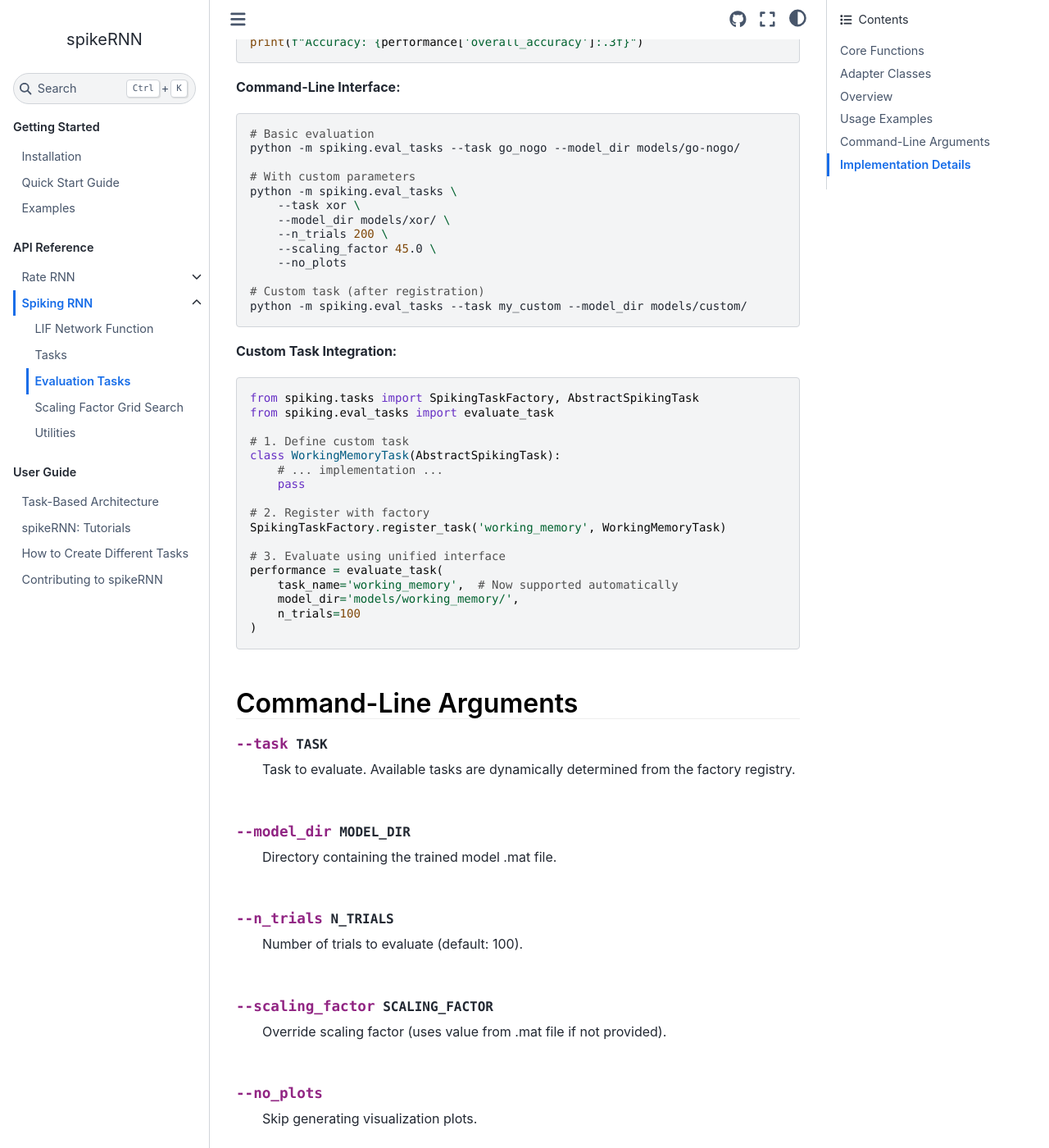
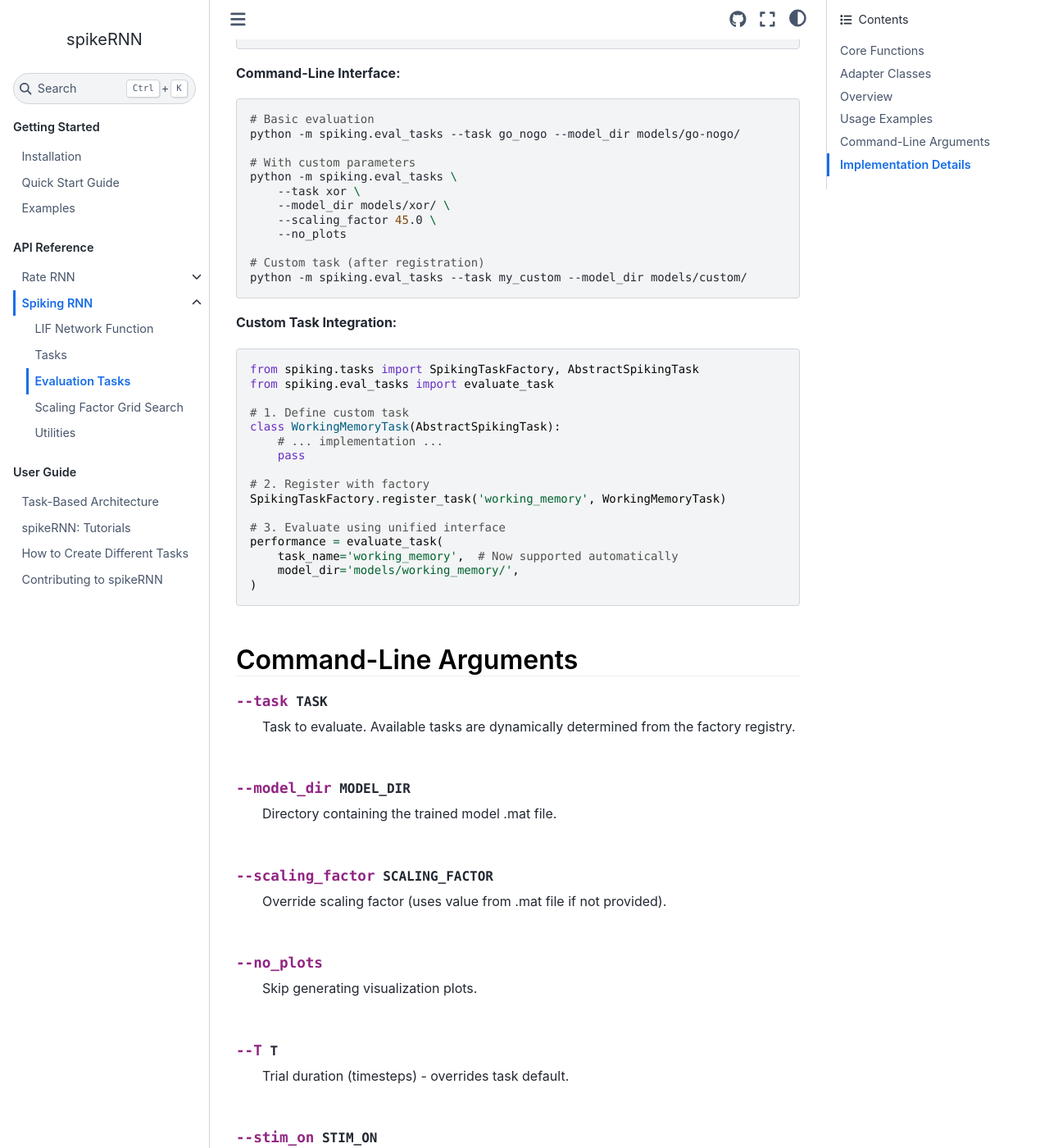
Before and after one commit to NuttidaLab/spikeRNN, a Sphinx documentation site: the page built from docs/api/spiking/eval_tasks.rst, in a window 1280 px wide and 1400 px high, scrolled down 1742 px. Shown: the whole window at 82% size. Built offline with Sphinx 7.4.7 and the Sphinx Book theme 1.1.4, drawn with Linux system fonts in a browser that asks for light colours.

Commit message:
fix typo

```diff
--- a/docs/api/spiking/eval_tasks.rst
+++ b/docs/api/spiking/eval_tasks.rst
@@ -56,7 +56,6 @@
     performance = evaluate_task(
         task_name='go_nogo',           # or 'xor', 'mante', custom tasks
         model_dir='models/go-nogo/',
-        n_trials=100,
         save_plots=True
     )
 
@@ -73,7 +72,6 @@
     python -m spiking.eval_tasks \
         --task xor \
         --model_dir models/xor/ \
-        --n_trials 200 \
         --scaling_factor 45.0 \
         --no_plots
 
@@ -99,7 +97,6 @@
     performance = evaluate_task(
         task_name='working_memory',  # Now supported automatically
         model_dir='models/working_memory/',
-        n_trials=100
     )
 
 Command-Line Arguments
@@ -114,10 +111,6 @@
 .. option:: --model_dir MODEL_DIR
 
    Directory containing the trained model .mat file.
-
-.. option:: --n_trials N_TRIALS
-
-   Number of trials to evaluate (default: 100).
 
 .. option:: --scaling_factor SCALING_FACTOR
 
```
